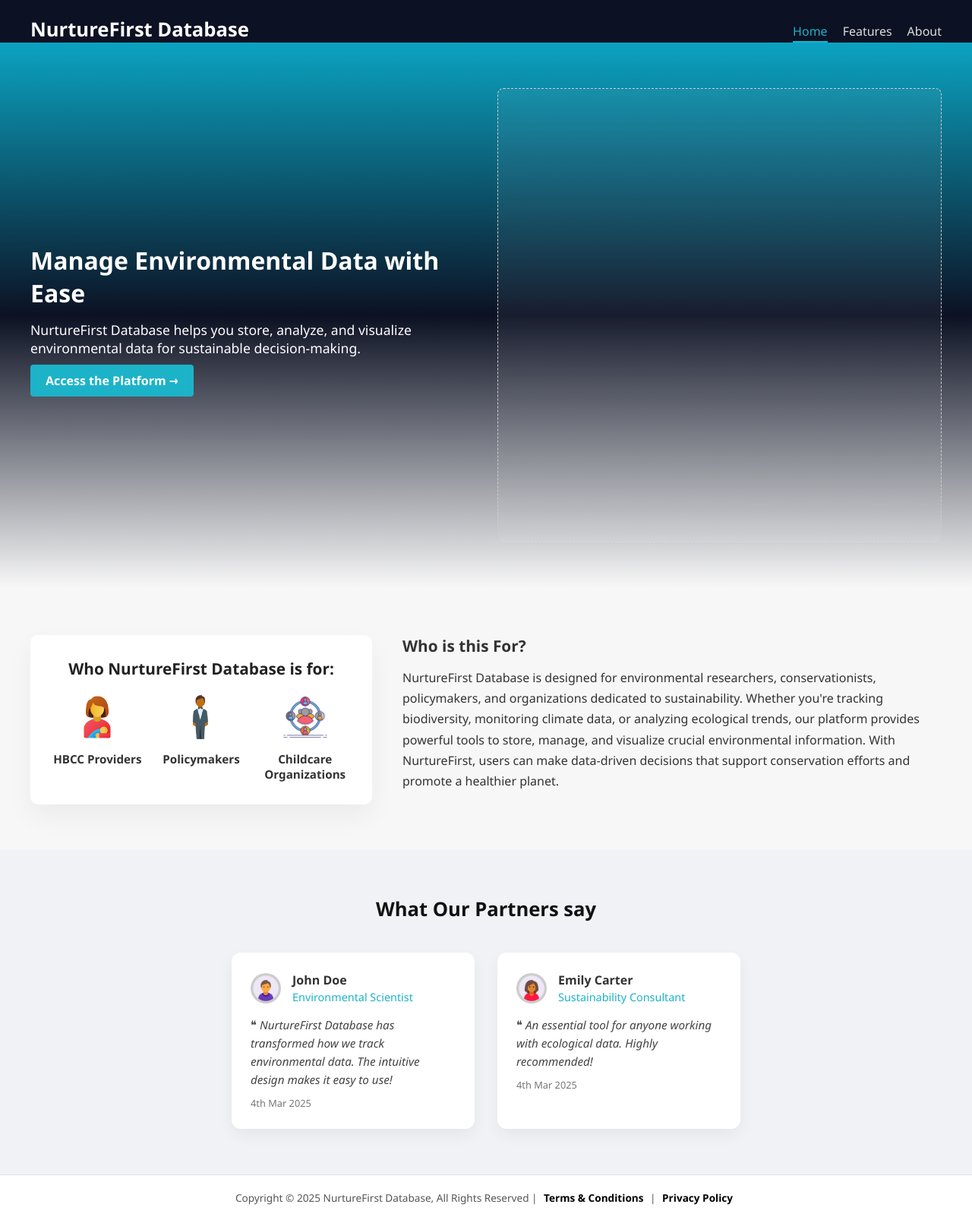
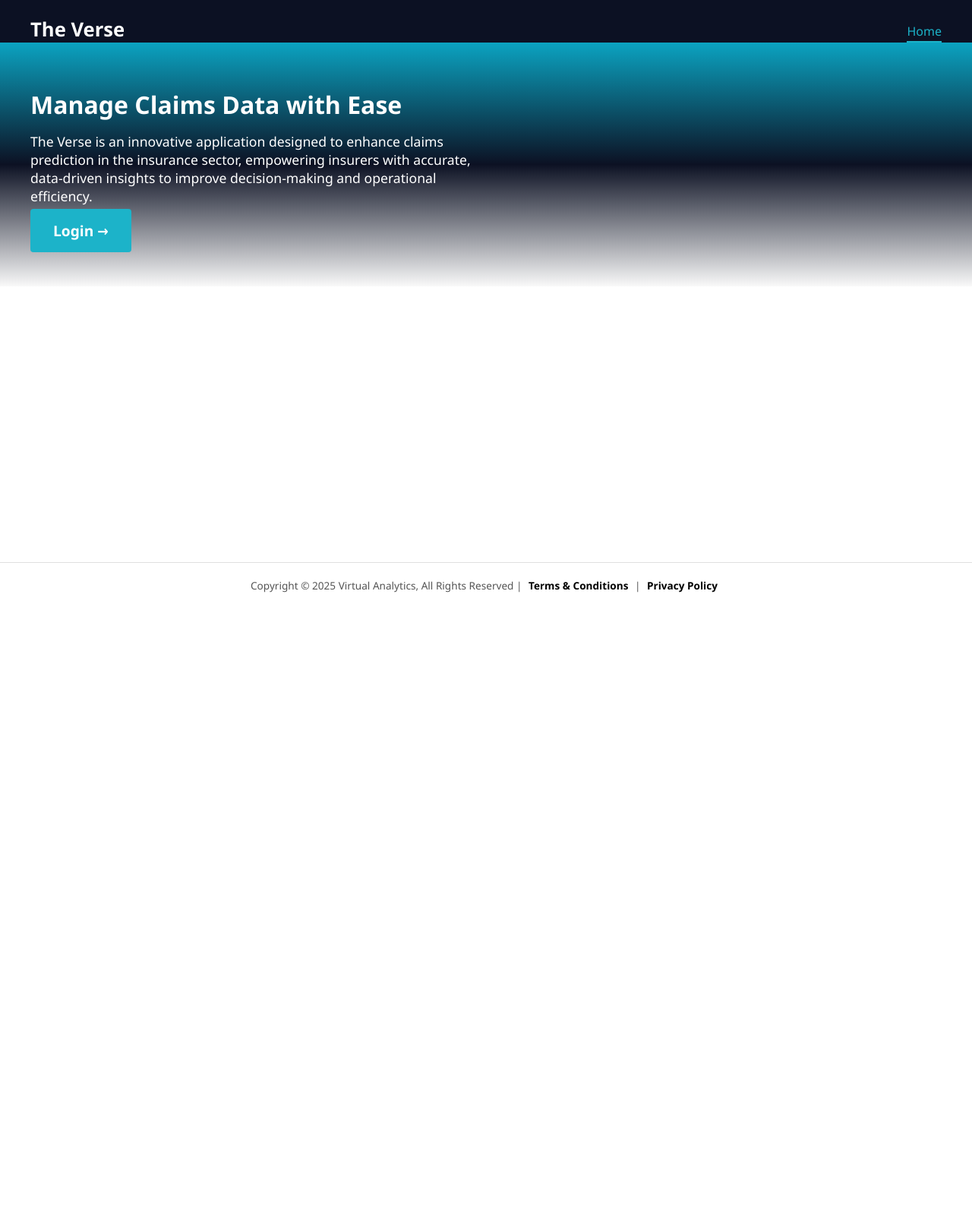
Before and after one commit to m-chero21/VA-Landing-Page, a Flask app: page / in a window 1280 px wide. Shown: the whole page at 76% size. After the commit the page ends 780 px from the top, so only its background shows below. Run offline with Flask 3, Linux system fonts and the light colour scheme.

Commit message:
Updated styles and templates for landing page

```diff
--- a/static/style.css
+++ b/static/style.css
@@ -88,10 +88,11 @@ nav a.active {
 .cta-button {
     background-color: #1cb3c9;
     color: white;
-    padding: 10px 20px;
+    padding: 15px 30px; /* Increased padding for bigger button */
     border-radius: 4px;
     text-decoration: none;
     font-weight: 600;
+    font-size: 1.2rem; /* Increased font size */
 }
 
 .cta-button:hover {
--- a/templates/base.html
+++ b/templates/base.html
@@ -2,18 +2,18 @@
 <html lang="en">
 <head>
     <meta charset="UTF-8">
-    <title>NurtureFirst Database</title>
+    <title>The Verse</title>
     <link rel="stylesheet" href="{{ url_for('static', filename='style.css') }}">
 
     <link rel="icon" type="image/png" href="{{ url_for('static', filename='icons/NF Logo.png') }}">
 </head>
 <body>
     <header>
-        <h1>NurtureFirst Database</h1>
+        <h1>The Verse</h1>
         <nav>
             <a href="/" class="{{ 'active' if active_page == 'home' else '' }}">Home</a>
-            <a href="/Features" class="{{ 'active' if active_page == 'features' else '' }}">Features</a>
-            <a href="/About" class="{{ 'active' if active_page == 'about' else '' }}">About</a>
+            <!-- <a href="/Features" class="{{ 'active' if active_page == 'features' else '' }}">Features</a>
+            <a href="/About" class="{{ 'active' if active_page == 'about' else '' }}">About</a> -->
         </nav>
     </header>
     <div class="gradient-strip"></div>
@@ -23,7 +23,7 @@
     </main>
 
     <footer>
-        <p>Copyright © 2025 NurtureFirst Database, All Rights Reserved |
+        <p>Copyright © 2025 Virtual Analytics, All Rights Reserved |
             <a href="#">Terms & Conditions</a> |
             <a href="#">Privacy Policy</a>
         </p>
--- a/templates/home.html
+++ b/templates/home.html
@@ -5,24 +5,14 @@
 <section class="hero">
   <div class="container">
     <div class="hero-text">
-      <h2>Manage Environmental Data with Ease</h2>
+      <h2>Manage Claims Data with Ease</h2>
       <p>
-        NurtureFirst Database helps you store, analyze, and visualize environmental data
-        for sustainable decision-making.
+       The Verse is an innovative application designed to enhance claims prediction in the insurance sector, empowering insurers with accurate, data-driven insights to improve decision-making and operational efficiency.
       </p>
-      <a href="#" class="cta-button">Access the Platform →</a>
+      <a href="#" class="cta-button">Login →</a>
     </div>
     <div class="hero-image">
-        <div class="sample-dashboard">
-            <iframe
-                src="https://appptst.virtualanalytics.co.ke/metabase/public/dashboard/64ad17bd-fdec-446d-b607-d949a3c8d5a1"
-                frameborder="0"
-                width="100%"
-                height="100%"
-                allowtransparency
-                style="border:none;" >
-            </iframe>
-        </div>
+
 
 
 
@@ -31,76 +21,7 @@
   </div>
 </section>
 
-<!-- Who It’s For Section -->
-<section class="audience-section">
-  <div class="container">
-    <div class="audience-card">
-      <h3>Who NurtureFirst Database is for:</h3>
-      <div class="audience-icons">
-        <div class="audience-item">
-          <img src="{{ url_for('static', filename='icons/provider.png') }}" alt="HBCC Providers">
-          <p>HBCC Providers</p>
-        </div>
-        <div class="audience-item">
-          <img src="{{ url_for('static', filename='icons/policymaker.png') }}" alt="Policymakers">
-          <p>Policymakers</p>
-        </div>
-        <div class="audience-item">
-          <img src="{{ url_for('static', filename='icons/org.png') }}" alt="Childcare Organizations">
-          <p>Childcare Organizations</p>
-        </div>
-      </div>
-    </div>
 
-    <div class="audience-description">
-      <h3>Who is this For?</h3>
-      <p>
-        NurtureFirst Database is designed for environmental researchers, conservationists, policymakers, and organizations
-        dedicated to sustainability. Whether you're tracking biodiversity, monitoring climate data, or analyzing ecological
-        trends, our platform provides powerful tools to store, manage, and visualize crucial environmental information.
-        With NurtureFirst, users can make data-driven decisions that support conservation efforts and promote a healthier
-        planet.
-      </p>
-    </div>
-  </div>
-</section>
-
-<!-- Testimonials Section -->
-<!-- Testimonials Section -->
-<section class="testimonials">
-    <h2>What Our Partners say</h2>
-    <div class="testimonial-grid">
-
-      <div class="testimonial">
-        <div class="testimonial-header">
-          <img src="{{ url_for('static', filename='icons/man_avatar.png') }}" alt="Avatar">
-          <div>
-            <p class="name">John Doe</p>
-            <p class="role">Environmental Scientist</p>
-          </div>
-        </div>
-        <p class="quote">
-          ❝ <span class="quote-text">NurtureFirst Database has transformed how we track environmental data. The intuitive design makes it easy to use!</span>
-        </p>
-        <p class="date">4th Mar 2025</p>
-      </div>
-
-      <div class="testimonial">
-        <div class="testimonial-header">
-          <img src="{{ url_for('static', filename='icons/woman_avatar.png') }}" alt="Avatar">
-          <div>
-            <p class="name">Emily Carter</p>
-            <p class="role">Sustainability Consultant</p>
-          </div>
-        </div>
-        <p class="quote">
-          ❝ <span class="quote-text">An essential tool for anyone working with ecological data. Highly recommended!</span>
-        </p>
-        <p class="date">4th Mar 2025</p>
-      </div>
-
-    </div>
-  </section>
 
 
 
```
